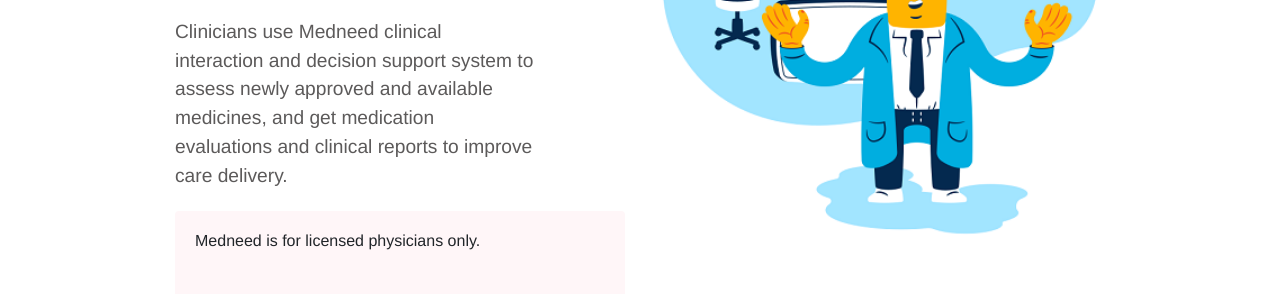
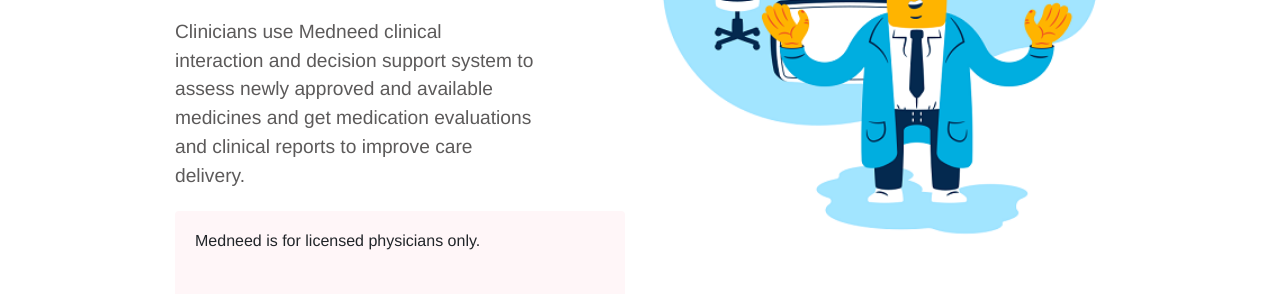
Before and after one commit to Iraneus/betamedneed, a Jekyll site: the page built from index.md, in a window 1280 px wide. Shown: the part 274-568 px from the top of the page. Built offline with Jekyll 4.4.1, drawn with Linux system fonts in a browser that asks for light colours.

```diff
--- a/index.md
+++ b/index.md
@@ -10,4 +10,4 @@ show_call_box: true
 
 # For better outcomes
 
-Clinicians use Medneed clinical interaction and decision support system to assess newly approved and available medicines, and get medication evaluations and clinical reports to improve care delivery.
+Clinicians use Medneed clinical interaction and decision support system to assess newly approved and available medicines and get medication evaluations and clinical reports to improve care delivery.
```
